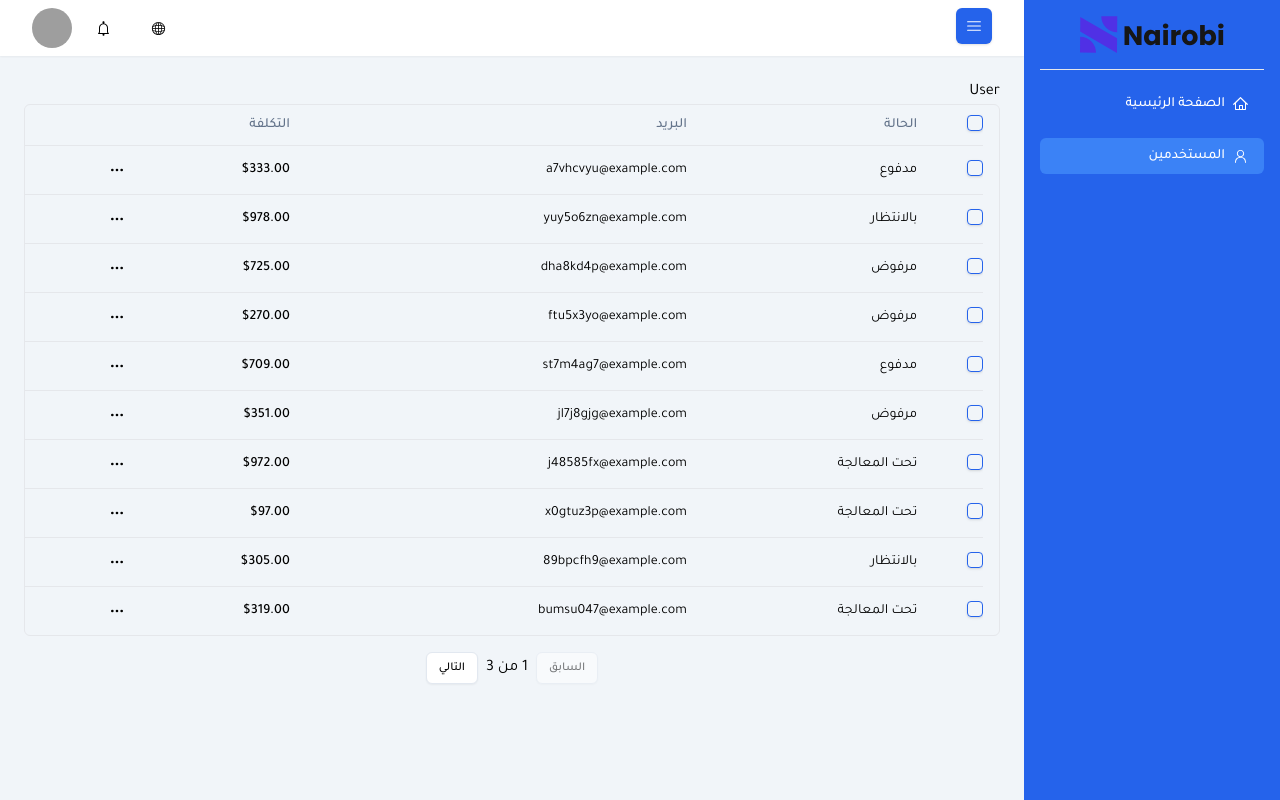
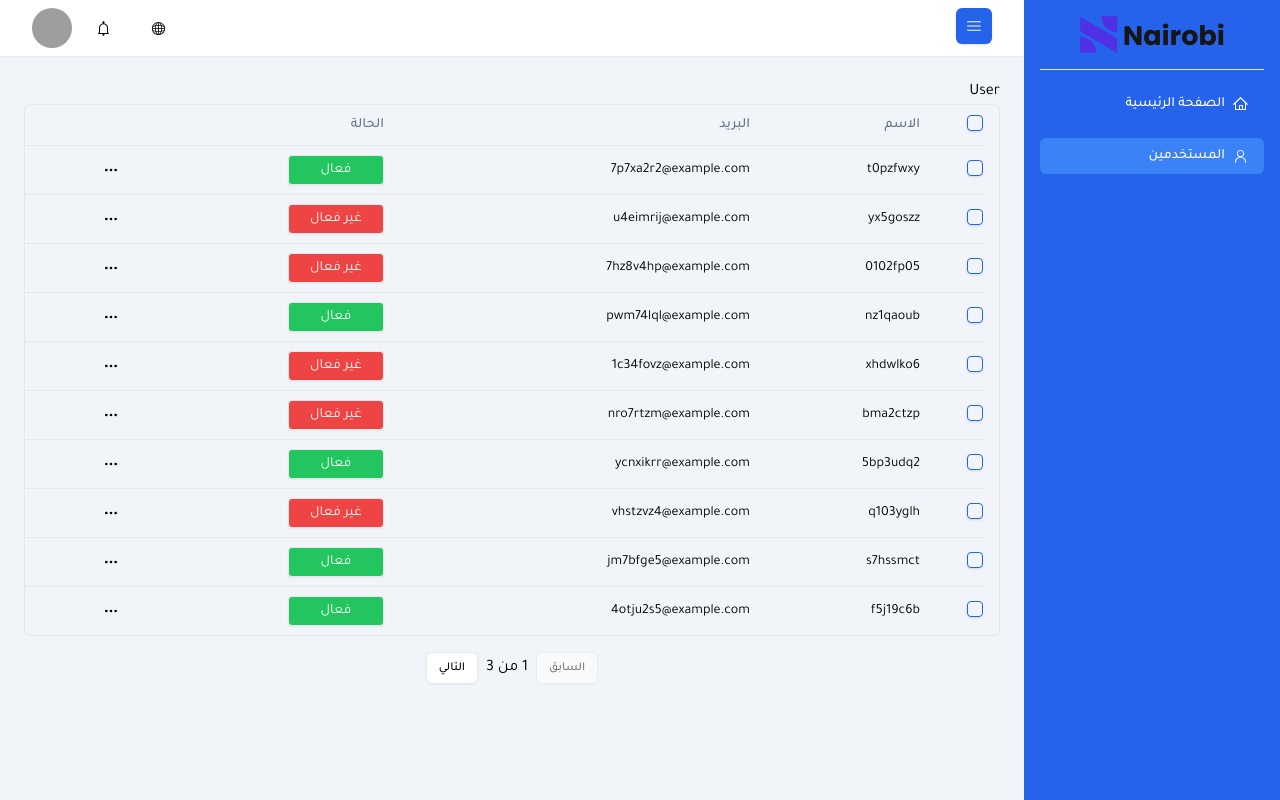
Before and after one commit to iiDon/starter, a React (Vite) app: page /dashboard/users in a window 1280 px wide. Built offline with nearby package versions, Linux system fonts and the light colour scheme; grey boxes are pictures that could not be loaded.

Commit message:
fix: table scroll

```diff
--- a/src/components/Layouts/Layout.tsx
+++ b/src/components/Layouts/Layout.tsx
@@ -3,7 +3,6 @@ import Sidebar from "./Sidebar";
 import Header from "./Header/Header";
 import { cn } from "@/lib/shadcn";
 import useSidebarStore from "@/store/sidebar";
-import { ScrollArea } from "../ui/scroll-area";
 
 const Layout = () => {
   const { isSidebarOpen } = useSidebarStore((state) => state);
@@ -26,9 +25,9 @@ const Layout = () => {
           )}
         >
           <Header />
-          <ScrollArea dir="rtl" className="px-6 pt-6  overflow-y-auto">
+          <section dir="rtl" className="px-6 pt-6  overflow-y-auto">
             <Outlet />
-          </ScrollArea>
+          </section>
         </div>
       </div>
     </div>
--- a/src/components/Users/columns.tsx
+++ b/src/components/Users/columns.tsx
@@ -13,17 +13,13 @@ import {
   DropdownMenuTrigger,
 } from "@/components/ui/dropdown-menu";
 import { Checkbox } from "@/components/ui/checkbox";
+import { User } from "./fakeData";
+import { cn } from "@/lib/shadcn";
 
 // This type is used to define the shape of our data.
 // You can use a Zod schema here if you want.
-export type Payment = {
-  id: string;
-  amount: number;
-  status: "بالانتظار" | "تحت المعالجة" | "مدفوع" | "مرفوض";
-  email: string;
-};
 
-export const columns: ColumnDef<Payment>[] = [
+export const columns: ColumnDef<User>[] = [
   {
     id: "select",
     header: ({ table }) => (
@@ -45,25 +41,27 @@ export const columns: ColumnDef<Payment>[] = [
     ),
   },
   {
-    accessorKey: "status",
-    header: "الحالة",
+    accessorKey: "name",
+    header: "الاسم",
   },
   {
     accessorKey: "email",
     header: "البريد",
   },
   {
-    accessorKey: "amount",
-    header: () => <div className="text-right">التكلفة</div>,
-    cell: ({ row }) => {
-      const amount = parseFloat(row.getValue("amount"));
-      const formatted = new Intl.NumberFormat("en-US", {
-        style: "currency",
-        currency: "USD",
-      }).format(amount);
+    accessorKey: "isActive",
+    header: "الحالة",
 
-      return <div className="text-right font-medium">{formatted}</div>;
-    },
+    cell: (value) => (
+      <div
+        className={cn(
+          "border w-24 text-center px-4 py-1 text-white rounded shadow-sm",
+          value.getValue() ? "bg-green-500" : "bg-red-500"
+        )}
+      >
+        {value.getValue() ? "فعال" : "غير فعال"}
+      </div>
+    ),
   },
   {
     id: "actions",
--- a/src/components/Users/fakeData.ts
+++ b/src/components/Users/fakeData.ts
@@ -1,35 +1,31 @@
-type Payment = {
+export type User = {
   id: string;
-  amount: number;
-  status: "بالانتظار" | "تحت المعالجة" | "مدفوع" | "مرفوض";
+  name: string;
   email: string;
+  isActive: boolean;
 };
 
 function getRandomId() {
   return Math.random().toString(36).substring(7);
 }
 
-function getRandomPayment(): Payment {
-  const statuses: Payment["status"][] = [
-    "بالانتظار",
-    "تحت المعالجة",
-    "مدفوع",
-    "مرفوض",
-  ];
-  const randomStatus = statuses[Math.floor(Math.random() * statuses.length)];
+function getRandomUser(): User {
+  const randomisActive = Math.random() > 0.5;
+
+  const name = Math.random().toString(36).substring(2, 10);
 
   return {
     id: getRandomId(),
-    amount: Math.floor(Math.random() * 1000) + 1,
-    status: randomStatus,
+    name,
     email: Math.random().toString(36).substring(2, 10) + "@example.com",
+    isActive: randomisActive,
   };
 }
 
-export function getData(): Payment[] {
-  const data: Payment[] = [];
+export function getData(): User[] {
+  const data: User[] = [];
   for (let i = 0; i < 24; i++) {
-    data.push(getRandomPayment());
+    data.push(getRandomUser());
   }
   return data;
 }
--- a/src/users.tsx
+++ b/src/users.tsx
@@ -5,7 +5,7 @@ import { getData } from "./components/Users/fakeData";
 const Users = () => {
   const data = getData();
   return (
-    <div>
+    <div className="w-full">
       User
       <DataTable columns={columns} data={data} />
     </div>
```
